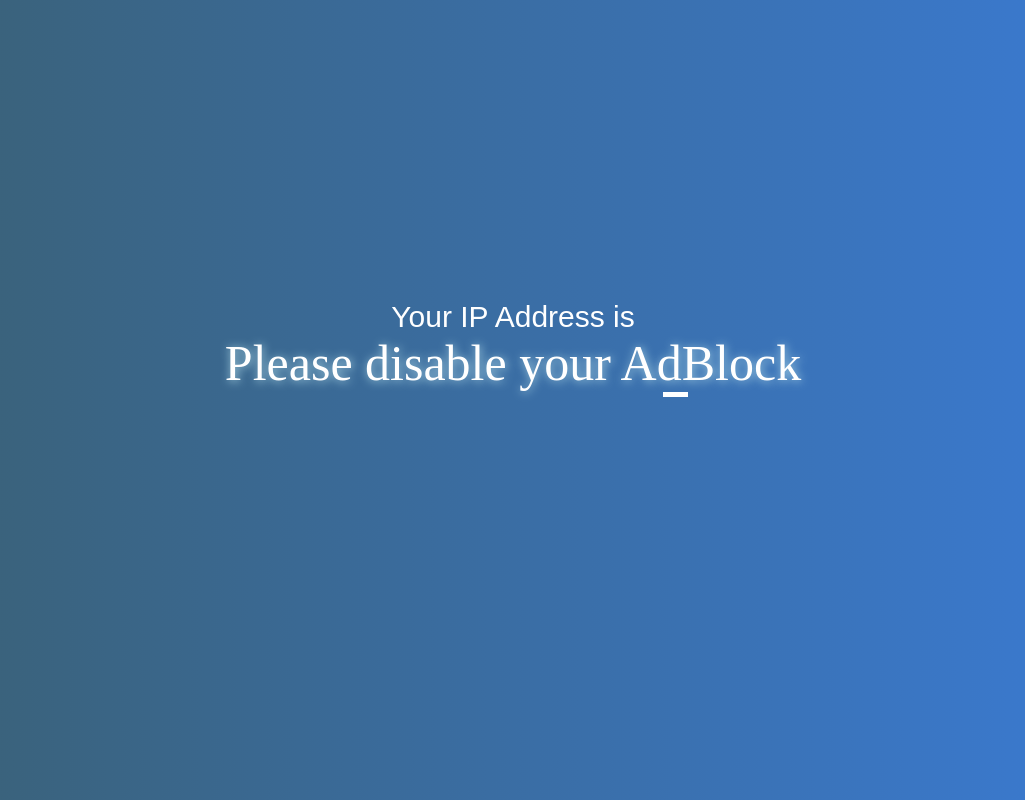
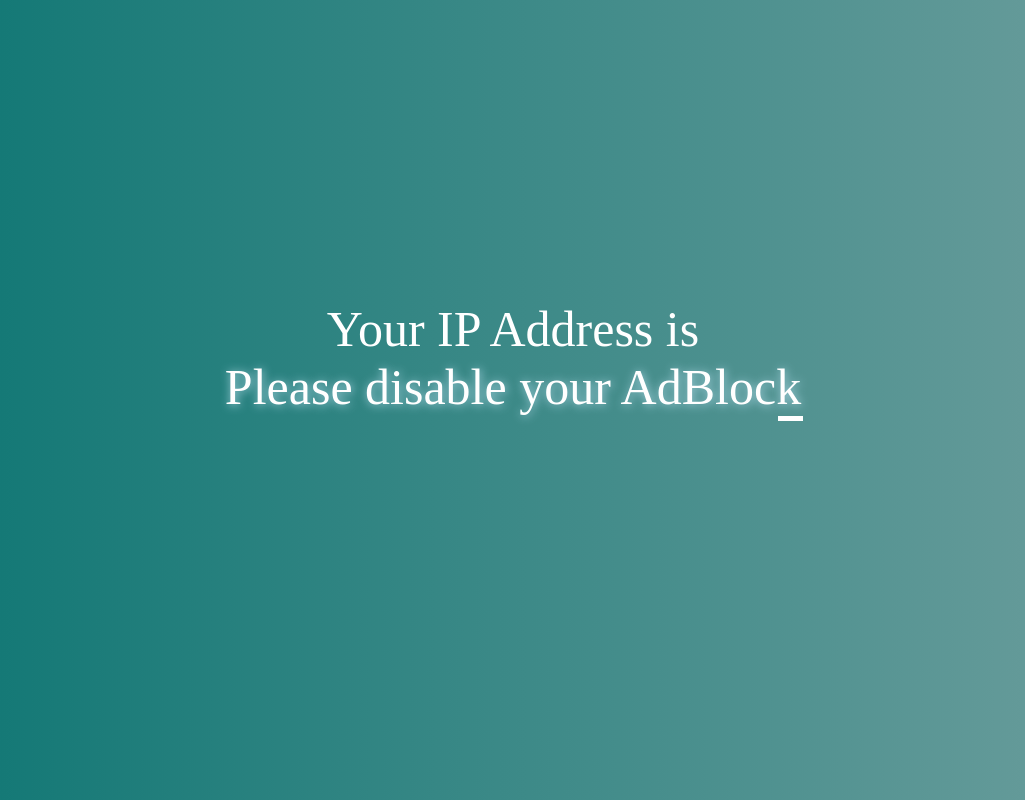
Before and after one commit to ad-dan/ip-boi, a plain HTML site: page index.html in a window 1280 px wide. Shown: the whole page, without its empty margins (127-1152 px from the left). Drawn offline with Linux system fonts and the light colour scheme; no server answers.

Commit message:
changed surfer movement range and background color
Signed-off-by: Kirty-Goyal <kirtygoyal20@gmail.com>

```diff
--- a/style.css
+++ b/style.css
@@ -7,8 +7,8 @@
   width: 100vw;
   align-items: center;
   background: #3a7bd5;  /* fallback for old browsers */
-  background: -webkit-linear-gradient(to right, #3a6073, #3a7bd5);  /* Chrome 10-25, Safari 5.1-6 */
-  background: linear-gradient(to right, #3a6073, #3a7bd5); /* W3C, IE 10+/ Edge, Firefox 16+, Chrome 26+, Opera 12+, Safari 7+ */
+  background: -webkit-linear-gradient(to right, #0b7572, #6d9e9d);  /* Chrome 10-25, Safari 5.1-6 */
+  background: linear-gradient(to right, #0b7572, #6d9e9d); /* W3C, IE 10+/ Edge, Firefox 16+, Chrome 26+, Opera 12+, Safari 7+ */
 
   color: #fff;
 
@@ -26,8 +26,8 @@
 }
 #text {
 
-  font-family: sans-serif;
-  font-size: 30px;
+  font-family: serif;
+  font-size: 50px;
   font-weight: 100;
 }
 #surfer-container {
@@ -72,9 +72,9 @@
 }
 @keyframes surf {
   from {
-    left: 10px;
+    left: -100px;
   } to {
-    left: 325px;
+    left: 440px;
 
   }
 }
```
